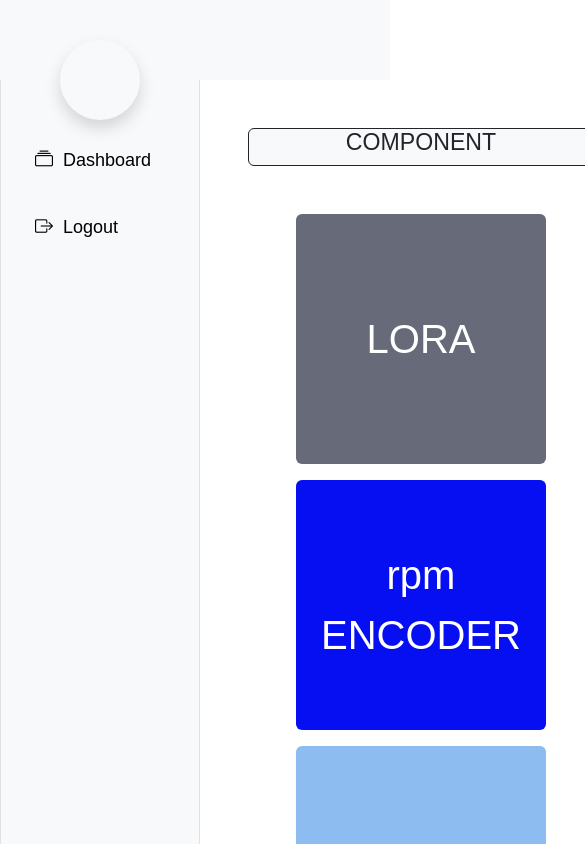
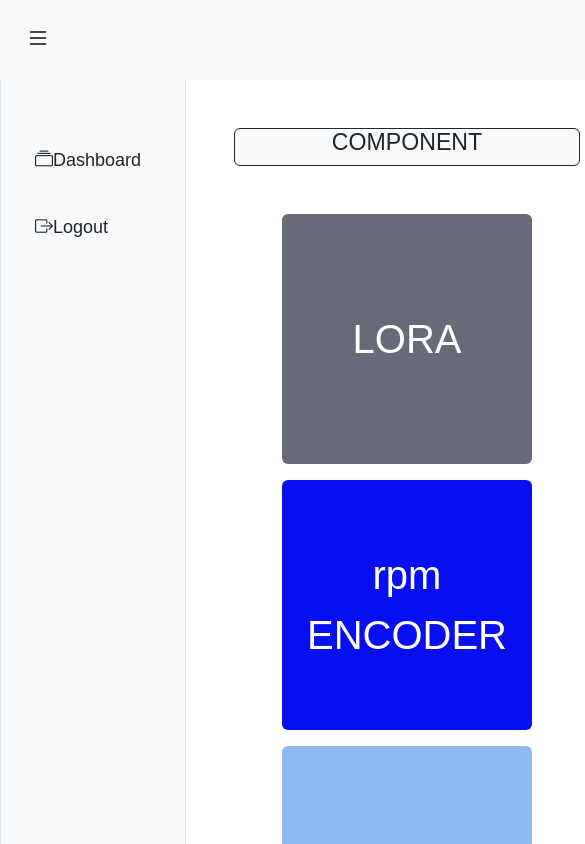
Before and after one commit to Pradip-web-Bariflolabs/R-D_Maintenance_Dash, a React (Create React App) app: page / in a window 390 px wide. Shown: the top 844 px of the page, 585 px wide, since content can reach past the window. Built offline with nearby package versions, Linux system fonts and the light colour scheme.

Commit message:
add sidebar

```diff
--- /dev/null
+++ b/src/assets/css/NavBar.css
@@ -0,0 +1,13 @@
+.navbar {
+    min-width: 800px;
+    width: 100%;
+  }
+
+  @media (max-width: 576px) {
+    .navbar {
+      height: 4rem;
+    }
+    .username-button{
+        font-size: 16px;
+    }
+  }
--- /dev/null
+++ b/src/assets/css/SideBar.css
@@ -0,0 +1,54 @@
+.side-btn {
+    width: 10rem;
+    border: none;
+    border-radius: 10px;
+    font-size: 18px;
+    font-family: sans-serif;
+    text-decoration: none;
+    margin-bottom: 20px;
+    padding: 10px;
+    background-color: #f8f9fa;
+    display: flex;
+    align-items: center;
+}
+
+.side-btn:hover {
+    background-color: #e0e0e0;
+}
+
+.side-btn.icon {
+    margin-right: 10px;
+}
+
+.toggle-btn {
+    position: absolute;
+    top: 20px;
+    left: 20px;
+    font-size: 24px;
+    cursor: pointer;
+    z-index: 1000;
+    display: none;
+    background-color: transparent;
+    border: none;
+}
+
+@media (min-width: 769px) {
+    .side-bar {
+        display: flex;
+        z-index: 10;
+    }
+
+    .toggle-btn {
+        display:none;
+    }
+}
+
+@media (max-width: 768px) {
+    .side-bar {
+        display: block;
+    }
+
+    .toggle-btn {
+        display: block;
+    }
+}
--- a/src/components/Navbar.jsx
+++ b/src/components/Navbar.jsx
@@ -1,4 +1,5 @@
 import React, { useState } from 'react';
+import '../assets/css/NavBar.css';
 
 function Navbar() {
   const [isConnected, setIsConnected] = useState(true);
@@ -10,23 +11,25 @@ function Navbar() {
   return (
     <div>
       <nav className="navbar navbar-expand-lg bg-body-tertiary" style={{height:"5rem"}}>
-        <div className="container-fluid d-flex align-items-center">
+        <div className="w-full container-fluid d-flex align-items-center">
           {/* Round circle with logo  */}
-          <div className="rounded-circle bg-light shadow d-flex justify-content-center align-items-center"
+          {/* <div className="rounded-circle bg-light shadow d-flex justify-content-center align-items-center"
                style={{ width: '80px', height: '80px', marginLeft: '3rem', marginTop: '2rem' }}>
-          </div>
+          </div> */}
 
-          <div className="collapse navbar-collapse justify-content-end" id="navbarText">
-            <div className="d-flex align-items-center">
+          <div className="collapse navbar-collapse justify-content-end">
+            <div className="d-flex align-items-center ">
             <div className="">
-                <button className="navbar-text font-weight-normal text-decoration-underline p-0 mb-0"
+              <button
+                className=" p-0 mb-0 username-button"
                 style={{
                   border: 'none',
                   fontSize: '2rem',
                   fontWeight: 'normal',
                   textDecoration: 'underline',
                   backgroundColor: 'transparent',
-                        }}>
+                }}
+              >
                 USER NAME
               </button>
               <p className="mb-0">
--- a/src/components/SideBar.jsx
+++ b/src/components/SideBar.jsx
@@ -1,46 +1,39 @@
-import React from 'react';
+import React, { useState } from 'react';
 import 'bootstrap-icons/font/bootstrap-icons.css';
-import styled from 'styled-components';
-
-// Styled component for the button
-const CustomButton = styled.button`
-  width: 10rem;
-  border: none;
-  border-radius: 10px;
-  font-size: 18px;
-  font-family: sans-serif;
-  text-decoration: none;
-  margin-bottom: 20px;
-  padding: 10px;
-  background-color: #f8f9fa;
-  display: flex;
-  align-items: center;
-
-  &:hover {
-    background-color: #e0e0e0;
-  }
-
-  .icon {
-    margin-right: 10px;
-  }
-`;
+import '../assets/css/SideBar.css';
 
 function SideBar() {
+
+  const [isOpen, setIsOpen] = useState(true);
+
+  const toggleOpen = () => {
+    setIsOpen(!isOpen);
+  };
+
   return (
-    <aside className="d-flex flex-column bg-light col-auto min-vh-100 border border-top-0" style={{ width: '200px' }}>
-      <div className="flex-grow-1" style={{ marginTop: '57px', marginLeft: '24px' }}>
-        <CustomButton>
-          <i className="bi bi-collection icon"></i>
-          Dashboard
-        </CustomButton>
+    <>
+    <button
+      className='toggle-btn'
+      onClick={toggleOpen}
+    >
+    <i className="bi bi-list "></i>
+    </button>
 
-        <CustomButton>
-          <i className="bi bi-box-arrow-right icon"></i>
-          Logout
-        </CustomButton>
-
-      </div>
-    </aside>
+    {isOpen && (
+      <aside className="d-flex flex-column bg-light col-auto min-vh-100 border border-top-0 ${isOpen ? 'open' : 'closed'}">
+        <div className="  flex-column flex-grow-1 side-bar" style={{ marginTop: '57px', marginLeft: '24px' }}>
+          <div className='side-btn'>
+            <i className="bi bi-collection icon"></i>
+            Dashboard
+          </div>
+          <div className='side-btn'>
+            <i className="bi bi-box-arrow-right icon"></i>
+            Logout
+          </div>
+        </div>
+      </aside>
+      )}
+    </>
   );
 }
 
```
Also changed, not shown: src/components/LandingPage.jsx (line endings or trailing spaces). Lines whose indentation alone changed are shown as unchanged.
